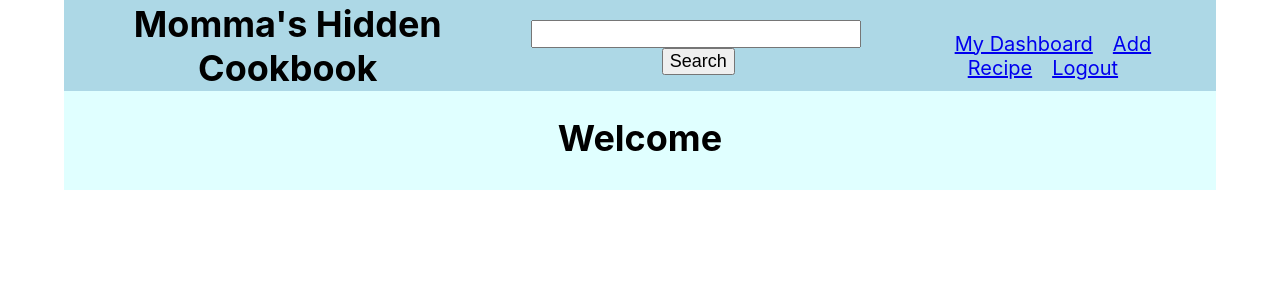
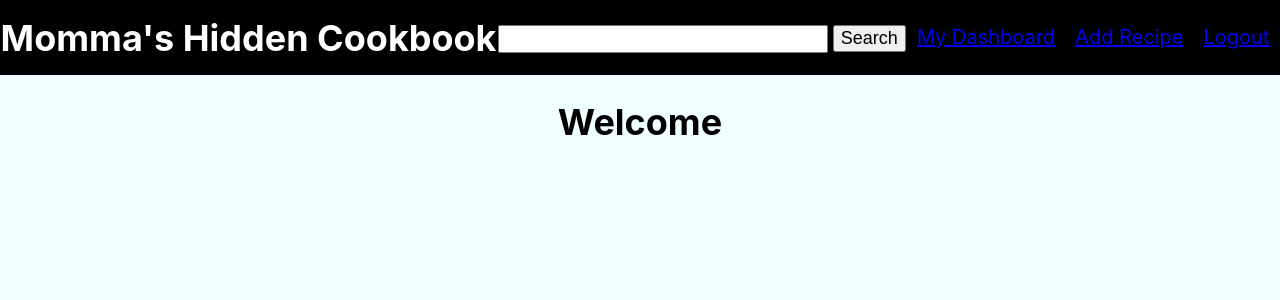
Before and after one commit to snazzyj/MommasCookbook, a React (Create React App) app: page / in a window 1280 px wide. Shown: the top 300 px of the page. Built offline with nearby package versions, Linux system fonts and the light colour scheme.

Commit message:
updated styling. moved Nav component to App.js

```diff
--- a/src/App.css
+++ b/src/App.css
@@ -10,9 +10,7 @@ textarea {
 }
 
 main {
-  width: 90%;
   height: 100%;
   margin-left: auto;
   margin-right: auto;
-  background-color: lightcyan;
 }
--- a/src/App.js
+++ b/src/App.js
@@ -5,6 +5,7 @@ import Profile from './profile/profile';
 import Recipe from './recipe/recipe';
 import AddRecipe from './recipe/addrecipe';
 import RecipeListMain from './recipelistmain/recipelistmain';
+import Nav from './nav/nav';
 import CbBkContext from './ckbkcontext';
 import './App.css';
 
@@ -118,7 +119,7 @@ class App extends Component {
       <div className="App">
         <BrowserRouter>
         <CbBkContext.Provider value={contextValue}>
-
+        <Nav />
           <main>
             <Switch>
               <Route exact path="/" component={Homepage} />
--- a/src/homepage/homepage.js
+++ b/src/homepage/homepage.js
@@ -2,7 +2,6 @@ import React, {Component, Fragment} from 'react';
 import Profile from '../profile/profile';
 import Login from '../login/login';
 import SignUp from '../signup/signup';
-import Nav from '../nav/nav';
 import SearchBox from '../search/search';
 import CkBkContext from '../ckbkcontext';
 
@@ -18,7 +17,6 @@ class Homepage extends Component {
             <Fragment>
                 {isLoggedIn
                     ? <Fragment>
-                        <Nav />
                         <Profile />
                       </Fragment>
                     : <Fragment>
--- a/src/index.css
+++ b/src/index.css
@@ -7,6 +7,7 @@ body {
   -webkit-font-smoothing: antialiased;
   -moz-osx-font-smoothing: grayscale;
   box-sizing: border-box;
+  background-color: rgb(240, 255, 255);
 }
 
 html, body {
--- a/src/nav/nav.css
+++ b/src/nav/nav.css
@@ -9,7 +9,8 @@ nav {
     position: sticky;
     top: 0;
     min-height: 75px;
-    background-color: lightblue;
+    background-color: black;
+    color: white
 }
 
 nav > p, .search, .mainLinks {
@@ -41,8 +42,17 @@ nav > h1 {
 .mainLinks {
     font-size: 20px;
     min-height: 45px;
+    color:white
 }
 
 .mainLinks > a {
     margin: 0 10px;
 }
+
+.mainLinks > a:visited {
+    color: white;
+}
+
+.mainLinks > a:hover {
+    color: lightblue;
+}
--- a/src/profile/profile.css
+++ b/src/profile/profile.css
@@ -9,6 +9,8 @@
     flex-wrap: wrap;
     padding: 0;
     height: 100%;
+    width: 75%;
+    margin: auto auto;
 }
 
 .recipeList > li {
--- a/src/recipe/recipe.css
+++ b/src/recipe/recipe.css
@@ -104,3 +104,7 @@
     height: 50px;
     cursor: pointer;
 }
+
+.editBtn, .deleteBtn {
+    margin: 10px;
+}
--- a/src/recipe/recipe.js
+++ b/src/recipe/recipe.js
@@ -1,6 +1,4 @@
 import React, { Component, Fragment } from 'react';
-import { Link } from 'react-router-dom';
-import Nav from '../nav/nav';
 import RecipeService from './recipeservice';
 import CbCkContext from '../ckbkcontext';
 import config from '../config';
@@ -184,11 +182,6 @@ class Recipe extends Component {
         const { recipe, editing } = this.state
         const { isLoggedIn } = this.context.user
         return (
-            <Fragment>
-                {isLoggedIn
-                    ? <Nav />
-                    : <Link to="/"> Home </Link>
-                }
                 <section>
                     {!editing && recipe ?
                         <section className="recipe">
@@ -259,8 +252,6 @@ class Recipe extends Component {
                         {this.state.error}
                     </p>
                 </section>
-
-            </Fragment>
         )
     }
 }
--- a/src/recipelistmain/recipelistmain.js
+++ b/src/recipelistmain/recipelistmain.js
@@ -1,6 +1,7 @@
 import React, {Component, Fragment} from 'react';
 import {Link} from 'react-router-dom';
 import CkBkContext from '../ckbkcontext';
+import '../profile/profile.css'
 
 class RecipeListMain extends Component {
 
@@ -10,12 +11,12 @@ class RecipeListMain extends Component {
         const {recipeListData} = this.context;
         return (
             <Fragment>
-                <ul>
+                <ul className="recipeList">
                 {recipeListData && recipeListData.map((item) => {
                     let url = '/recipe/' + item.recipe_id
                     return <li key={item.recipe_id}>
                         <Link to={url}>
-                            <h3>{item.recipe_name}</h3>
+                            {item.recipe_name}
                         </Link>
                     </li>
                 })}
--- a/src/search/search.js
+++ b/src/search/search.js
@@ -1,4 +1,5 @@
 import React, { Component } from 'react';
+import {withRouter} from 'react-router-dom';
 import CkBkContext from '../ckbkcontext';
 
 class SearchBox extends Component {
@@ -57,4 +58,4 @@ class SearchBox extends Component {
 
 }
 
-export default SearchBox;
+export default withRouter(SearchBox);
```
